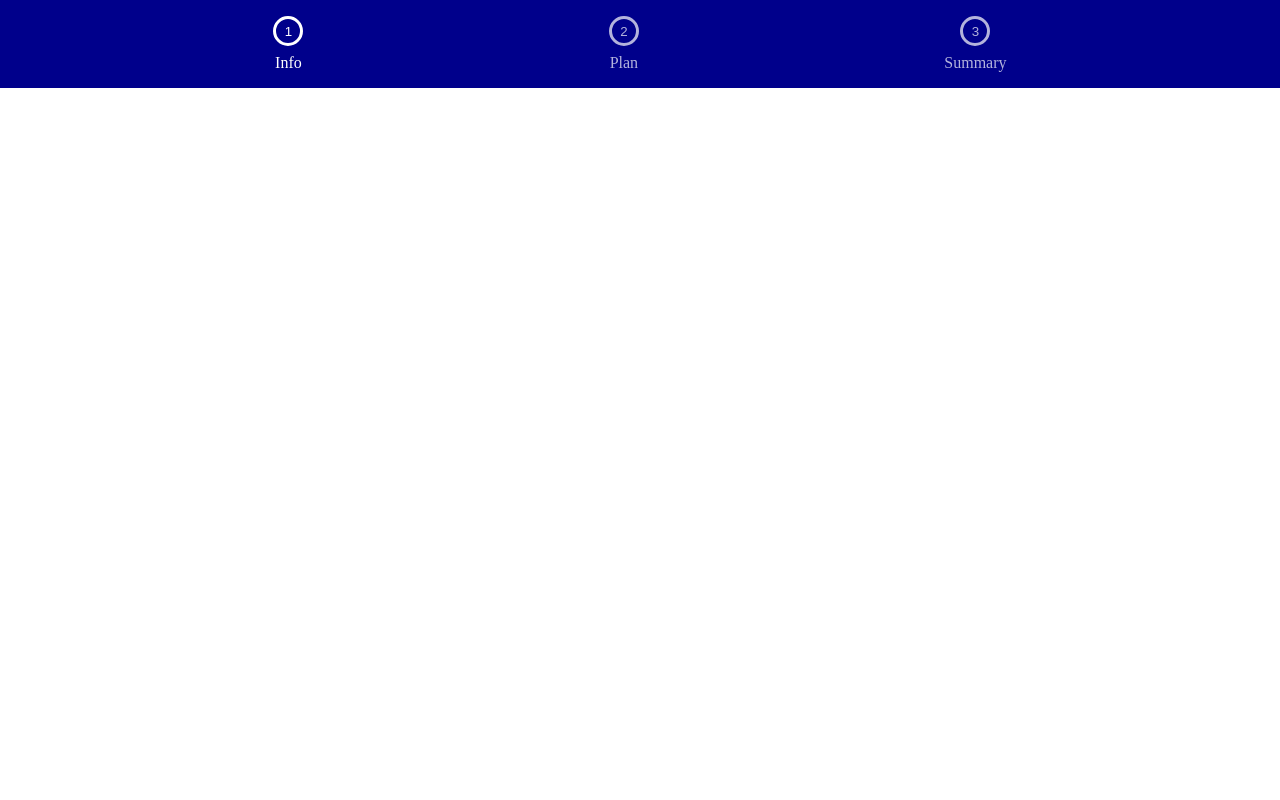
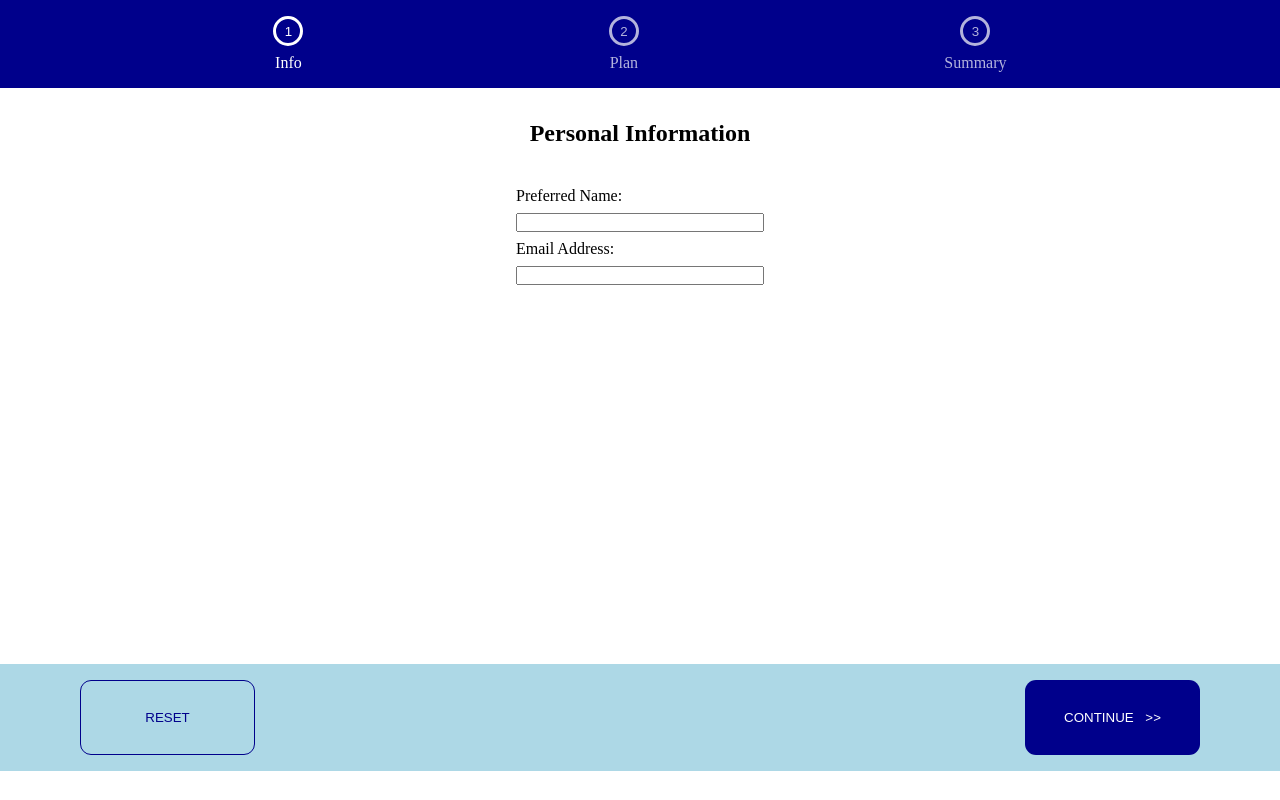
Before and after one commit to tsdineshjai/mini-exercises-feat, a React (Vite) app: page / in a window 1280 px wide. Built offline with nearby package versions, Linux system fonts and the light colour scheme.

Commit message:
personal component and footer component done

```diff
--- a/playComponents/Header/Header.jsx
+++ b/playComponents/Header/Header.jsx
@@ -1,6 +1,7 @@
 import React from "react";
 import styles from "./Header.module.css";
 import Steplist from "../Steplist";
+import PersonalInformation from "../PersonalInformation";
 
 function Header() {
 	const [step, setStep] = React.useState(1);
@@ -9,6 +10,7 @@ function Header() {
 		setStep(Number(value));
 	}
 	return (
+		<>
 			<div className={styles.header}>
 				<Steplist
 					steps={[
@@ -20,6 +22,9 @@ function Header() {
 					handleClick={handleClick}
 				/>
 			</div>
+
+			{step === 1 && <PersonalInformation />}
+		</>
 	);
 }
 
--- /dev/null
+++ b/playComponents/PersonalInformation/PersonalInformation.jsx
@@ -0,0 +1,24 @@
+import styles from "./PersonalInformation.module.css";
+
+function PersonalInformation() {
+	return (
+		<>
+			<div className={styles.personalInfo}>
+				<h2>Personal Information</h2>
+				<label htmlFor="name">Preferred Name:</label>
+				<input type="text" name="name" id="name" />
+				<label htmlFor="email">Email Address:</label>
+				<input type="email" name="email" id="email" />
+			</div>
+
+			<footer className={styles.footer}>
+				<button className={styles.reset}>RESET</button>
+				<button className={styles.continue}>
+					CONTINUE <span>&gt;&gt;</span>
+				</button>
+			</footer>
+		</>
+	);
+}
+
+export default PersonalInformation;
--- /dev/null
+++ b/playComponents/PersonalInformation/PersonalInformation.module.css
@@ -0,0 +1,66 @@
+.personalInfo {
+
+  display: flex;
+  flex-direction: column;
+  gap: 0.5rem;
+  align-items: center;
+  text-align: left;
+  padding: 2rem 0;
+  height: 72vh;
+}
+
+input {
+  display: block;
+  width: 248px;
+}
+
+label {
+  width: 248px;
+}
+
+h2 {
+  margin-bottom: 2rem;
+}
+
+.footer {
+
+  height: 10vh;
+  background-color: lightblue;
+  display: flex;
+  justify-content: space-between;
+  height: fit-content;
+
+}
+
+button {
+  height: 75px;
+  width: 175px;
+  border-radius: 11px;
+  border: 1px solid darkblue;
+
+}
+
+.reset {
+  margin-left: 5rem;
+  margin-top: 1rem;
+  margin-bottom: 1rem;
+  color: darkblue;
+  background: transparent;
+
+
+}
+
+.continue {
+
+  margin-right: 5rem;
+  margin-top: 1rem;
+  margin-bottom: 1rem;
+  background: darkblue;
+  color: white;
+  border: white;
+
+}
+
+span {
+  margin-left: 0.5rem;
+}
--- /dev/null
+++ b/playComponents/PersonalInformation/index.js
@@ -0,0 +1,3 @@
+export * from "./PersonalInformation";
+
+export { default } from "./PersonalInformation";
```
Lines whose indentation alone changed are shown as unchanged.
